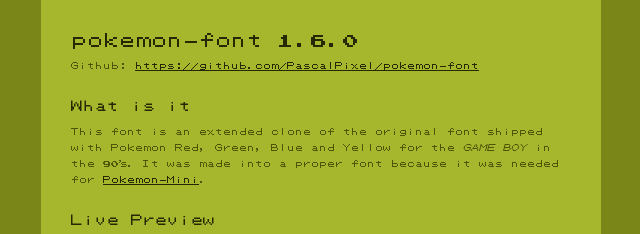
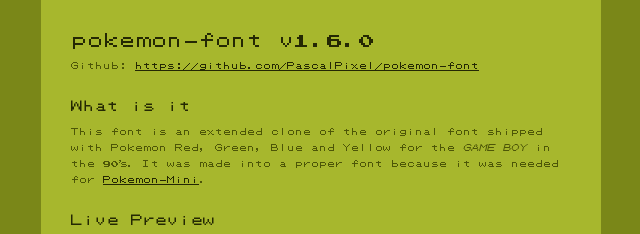
Before and after one commit to cooljeanius/pokemon-font, a website: page index.html in a window 1280 px wide. Shown: the top 234 px of the page, 319-959 px from the left. Drawn offline with Linux system fonts and the light colour scheme.

Commit message:
prepend v to version number

```diff
--- a/index.html
+++ b/index.html
@@ -3,7 +3,7 @@
 
 <head>
   <meta charset="utf-8">
-  <title>pokemon-font 1.6.0</title>
+  <title>pokemon-font v1.6.0</title>
   <link href="css/pokemon-font.css" rel="stylesheet">
   <style>
     html {
@@ -77,7 +77,7 @@
 </head>
 
 <body>
-  <h1 id="pokemon-font-1-5-0">pokemon-font 1.6.0</h1>
+  <h1 id="pokemon-font-v1-6-0">pokemon-font v1.6.0</h1>
   <p>Github: <a href="https://github.com/PascalPixel/pokemon-font">https://github.com/PascalPixel/pokemon-font</a></p>
   <h2 id="what-is-it">What is it</h2>
   <p>This font is an extended clone of the original font shipped with Pokemon Red, Green, Blue and Yellow for the <i>GAME BOY</i> in the 90's. It was made into a proper font because it was needed for <a href="https://github.com/Superpencil/Pokemon-Mini">Pokemon-Mini</a>.</p>
```
Also changed, not shown: Readme.md.
